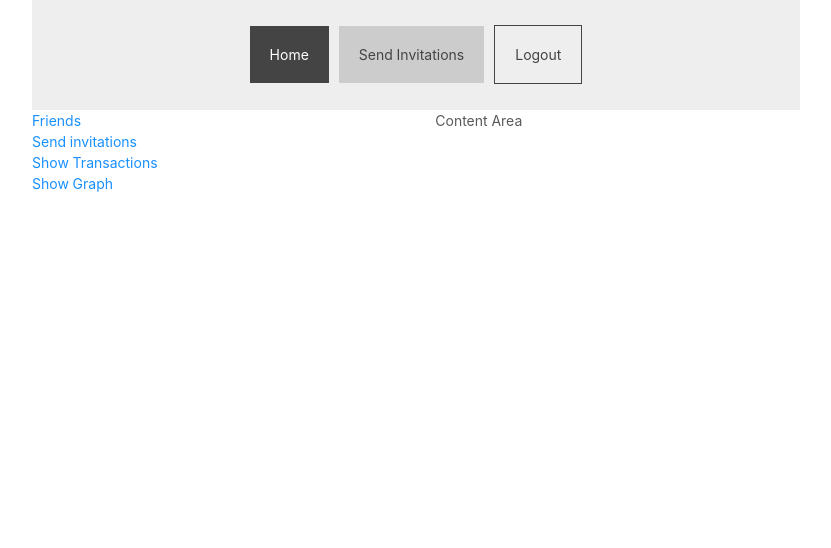
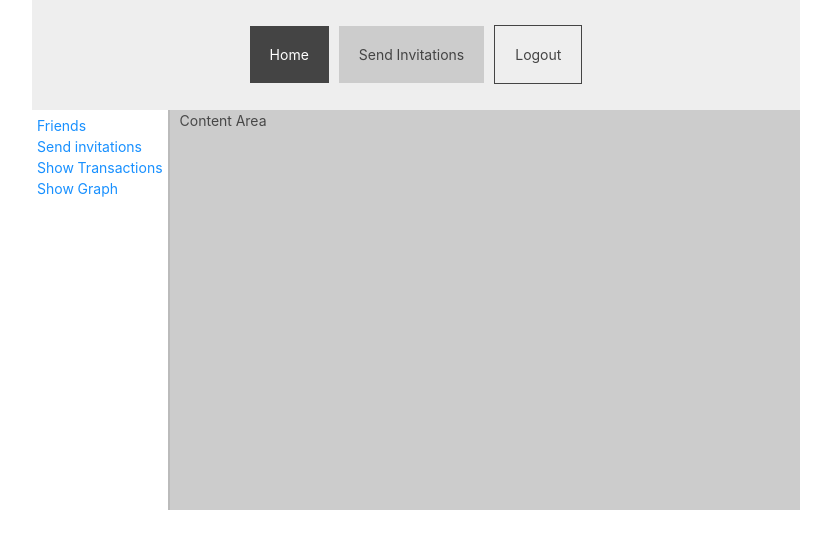
Before and after one commit to samundra/whoowesme, a React (Create React App) app: page / in a window 1280 px wide. Shown: the top 548 px of the page, without its empty margins (224-1055 px from the left). Built offline with nearby package versions, Linux system fonts and the light colour scheme.

Commit message:
update styles

```diff
--- a/src/App.tsx
+++ b/src/App.tsx
@@ -20,7 +20,19 @@ const App = () => {
           }}
         >
           <SidebarNavigation />
-          <div>Content Area</div>
+          <div
+            style={{
+              paddingLeft: '10px',
+              textAlign: 'left',
+              borderLeft: '2px solid #bbb',
+              overflow: 'auto',
+              height: 'auto',
+              background: '#ccc',
+              minHeight: '400px',
+            }}
+          >
+            Content Area
+          </div>
         </div>
       </div>
     </div>
--- a/src/Components/navigation/SidebarNavigation/SidebarNavigation.tsx
+++ b/src/Components/navigation/SidebarNavigation/SidebarNavigation.tsx
@@ -1,9 +1,15 @@
 import React from 'react';
-import style from './style';
+
+const sideNavigation = {
+  listStyle: 'none',
+  textAlign: 'left',
+  padding: '5px',
+  float: 'left',
+} as React.CSSProperties;
 
 const SidebarNavigation: React.FunctionComponent = () => {
   return (
-    <ul style={style.sideNavigation}>
+    <ul style={sideNavigation}>
       <li>
         <a href="/manage-friends">Friends</a>
       </li>
--- a/src/Components/navigation/SidebarNavigation/style.ts
+++ /dev/null
@@ -1,10 +0,0 @@
-const sideNavigation = {
-  listStyle: 'none',
-  textAlign: 'left',
-  padding: 0,
-  float: 'left',
-} as React.CSSProperties;
-
-export default {
-  sideNavigation,
-};
```
